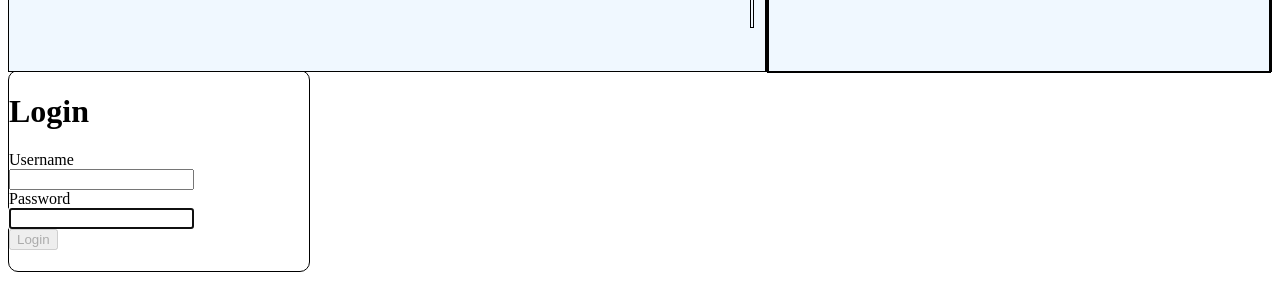
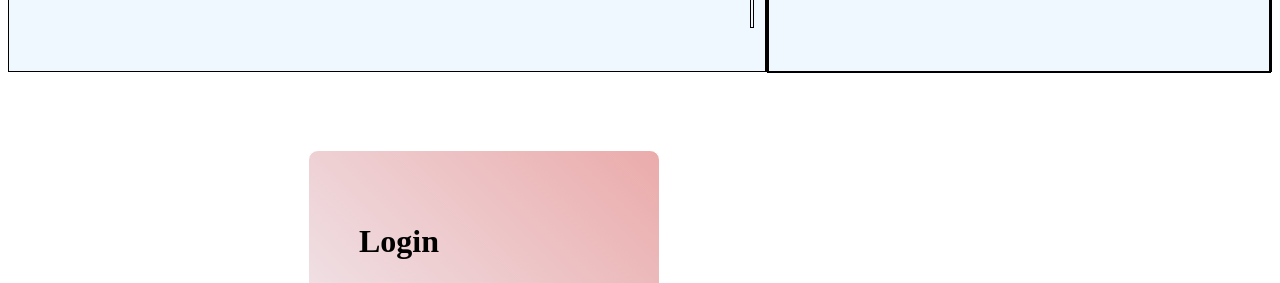
Before and after one commit to FrancisMingomba/thebank, a React (Create React App) app: page /login in a window 1280 px wide. Shown: the part 2517-2800 px from the top of the page. Built offline with nearby package versions, Linux system fonts and the light colour scheme.

Commit message:
Login form implementation

```diff
--- a/package.json
+++ b/package.json
@@ -6,6 +6,7 @@
     "@testing-library/jest-dom": "^5.17.0",
     "@testing-library/react": "^13.4.0",
     "@testing-library/user-event": "^13.5.0",
+    "bootstrap": "^5.0.1",
     "joi": "^17.13.3",
     "joi-browser": "^13.4.0",
     "react": "^18.3.1",
--- a/src/App.js
+++ b/src/App.js
@@ -16,7 +16,7 @@ class App extends Component {
         <main className="">
           <Routes>
 
-               <Route path="/login" Component={LoginForm  } />
+               <Route path="login" Component={LoginForm  } />
           </Routes>
         </main>
       </React.Fragment>
--- a/src/components/form.jsx
+++ /dev/null
@@ -1,83 +0,0 @@
-import Joi from 'joi-browser';
-import React, { Component } from 'react';
-import Input from './input';
-
-
-class Form extends Component {
-    state = {
-        data: {},
-        errors: {}
-     };
-
-validate = () => {
-    const options = { abortEarly: false };
-    const { error } = Joi.validate(this.state.data, this.schema, options);
-    if (!error) return null;
-
-    const errors = {};
-    for (let item of error.details) errors[item.path[0]] = item.message;
-    return errors;
-};
-
-validateProperty = ({name, value}) => {
-    const obj = { [name]: value };
-    const schema = { [name]: this.schema[name] };
-    const { error } = Joi.validate(obj, schema);
-    return error ? error.details[0].message : null;
-
-};
-
-handleSubmit = e => {
-    e.preventDefault();
-
-
-
-    const errors = this.validate();
-    this.setState({errors: errors || {} });
-    if (errors) return;
-
-    this.doSubmit();
-
-
-};
-
-handleChange = ({ currentTarget: input}) => {
-    const errors = { ...this.state.errors };
-    const errorMessage  = this.validateProperty(input);
-    if (errorMessage) errors[input.name] = errorMessage;
-    else delete errors[input.name];
-
-    const data = {...this.state.data};
-    data[input.name] = input.value;
-
-    this.setState({ data,errors });
-};
-renderButton(label) {
-
-    return(
-    <button
-     disabled={this.validate()} className="btn btn-primary">
-     {label}
-    </button>
-    );
-}
-
-renderInput(name, label,type='text') {
-    const { data, errors } = this.state;
-    return (
-        <Input
-        type={type}
-        name={name}
-        value={ data[name]}
-        label={label}
-        onChange={this.handleChange}
-        error={errors[name]}
-       />
-    );
-}
-
-
-
-}
-
-export default Form;
--- a/src/components/home.jsx
+++ b/src/components/home.jsx
@@ -16,9 +16,6 @@ import { ImLinkedin2 } from "react-icons/im";
 import { RiTwitterXFill } from "react-icons/ri";
 import IMAGE1 from "../images/image1.jpg";
 import { NavLink , Link } from  "react-router-dom";
-//import loginForm from "./loginForm";
-
-
 
 
 
@@ -27,12 +24,9 @@ class Home extends Component {
 
     render() {
 
-        const handleClick = () => {
-            console.log("login form");
-            <loginForm />
-
-
-        }
+   function Car() {
+    console.log("It works");
+   }
 
 
         return (
@@ -70,10 +64,11 @@ class Home extends Component {
                            </NavLink>
 
                                 <div>
+                                <button onClick={Car}> </button>
 
                                     <div className="grid"><p className="text_color">Login</p></div>
-                                    <botton onClick={handleClick}>
-                                    </botton>
+
+
                                 </div>
 
 
@@ -104,27 +99,27 @@ class Home extends Component {
                   <div className="component4">
                      <div className="container2_boxes">
                             < PiWalletDuotone  className="wallet" />
-                            <p class="container2_boxes_text">Checkin Acconut</p>
+                            <p className="container2_boxes_text">Checkin Acconut</p>
                        </div>
                        <div className="container2_boxes">
                             < PiCarDuotone  className="wallet" />
-                            <p class="container2_boxes_text">Auto Loans</p>
+                            <p className="container2_boxes_text">Auto Loans</p>
                         </div>
                         <div className="container2_boxes">
                             < PiHouseLineDuotone  className="wallet" />
-                            <p class="container2_boxes_text">Mortgage Loan</p>
+                            <p className="container2_boxes_text">Mortgage Loan</p>
                         </div>
                         <div className="container2_boxes">
                             < GiNetworkBars  className="wallet" />
-                            <p class="container2_boxes_text">Money Markets</p>
+                            <p className="container2_boxes_text">Money Markets</p>
                         </div>
                         <div className="container2_boxes">
                            <  PiIdentificationCardDuotone  className="wallet" />
-                          <p class="container2_boxes_text">Financial Education</p>
+                          <p className="container2_boxes_text">Financial Education</p>
                        </div>
                        <div className="container2_boxes">
                             <  PiChatCircleDotsDuotone className="wallet" />
-                           <p class="container2_boxes_text">Feedback</p>
+                           <p className="container2_boxes_text">Feedback</p>
                         </div>
                       </div >
                       <div className="component5">
--- a/src/components/input.jsx
+++ b/src/components/input.jsx
@@ -1,18 +1,22 @@
 import React from 'react';
-import "../css/input.css";
 
 
-const Input = ({ name, label, error, ...rest}) => {
+
+const Input = ({ name, label, value, onChange}) => {
     return (
-
-            <div className="form-group">
-                <label htmlFor={name}>{label}</label>
-                <input {...rest} name={name} autoFocus id={name}className="form-control"/>
-                {error && <div className="alert alert-danger">{error}</div>}
-            </div>
+        <div className="form-group ">
+            <label htmlFor={name}>{label}</label>
+            <input
+            value={value}
+            onChange={onChange}
+            id={name}
+            name={name}
+            type="text"
+            className="form-control"
+            />
+        </div>
+    );
+};
 
 
-     );
-};
-
-export default Input;
+export default Input
--- a/src/components/loginForm.jsx
+++ b/src/components/loginForm.jsx
@@ -1,57 +1,52 @@
-import React  from 'react';
-//import  useNavigate  from 'react-router-dom';
-//import  withNavigateHook  from '../withNavigateHook';
-import Joi from 'joi-browser';
-import Form from './form';
-import { login } from '../services/authService';
-import "../css/input.css";
+import React, { Component } from 'react';
+import "../css/loginForm.css";
+import Input from './input';
 
-class LoginForm extends Form{
+
+class LoginForm extends Component {
+
     state = {
-        data: {username: "", password: ""},
-        errors: {}
+        account: { username: "", password:""}
     };
 
-     schema = {
-        username: Joi.string().required().email().label("Username"),
-        password: Joi.string().required().min(5).label("Password")
-
+    handleSubumit = e => {
+        e.prenventDefault();
+        //call the server
+        console.log('Submit');
     };
 
-     doSubmit = async () =>{
-        try {
-            const { data } = this.state;
-            const  {data: jwt}  = await login(data.username, data.password);
-            localStorage.setItem( "token",JSON.stringify (jwt));
-           // window.location = "/logout";
-            window.location = "/francis";
+    handleChange = ({ currentTarget: input }) => {
 
+        const account = { ...this.state.account};
+        account[input.name] = input.value;
+        this.setState({ account });
+    };
+    render(){
+        const  { account } = this.state;
+        return (
+            <div className="auto-form-container">
+                <h1 className="login">Login </h1>
+                 <form className="form" onSubmit={this.handleSubmit}>
+                   <Input
+                     className="input"
+                     name="username"
+                     value={account.username}
+                     label="Username"
+                     onChange={this.handleChange}
 
-
-        } catch (ex) {
-            if (ex.response && ex.response.status === 400) {
-                const errors = {...this.state.errors};
-                errors.username = ex.response.data;
-                this.setState({ errors });
-            }
-        }
-     };
-
-    render() {
-        return (
-            <div className="frm-one">
-                       <div className="auto-form-container">
-                <h1 className="login">Login</h1>
-                <form className="form" onSubmit={this.handleSubmit} type="button">
-                    {this.renderInput("username", "Username")}
-                    {this.renderInput("password", "Password","password")}
-                    {this.renderButton("Login")}
+                    />
+                     <Input
+                     name="password"
+                     value={account.password}
+                     label="Password"
+                     onChange={this.handleChange}
+                   />
+                    <button className="btn btn-primary">Login</button>
                  </form>
              </div>
-            </div>
-
             );
         }
     }
 
-export default  LoginForm;
+
+export default LoginForm;
--- a/src/css/input.css
+++ b/src/css/input.css
@@ -1,14 +1,23 @@
 
 
 .form {
-    width: 200px;
-    height: 100px;
+    width: 160px;
+    height: 300px;
 
 
 }
-.frm-one {
+.form-one {
     width: 300px;
     height: 200px;
     border: 1px solid black;
     border-radius: 10px;
+    background-color: green;
+    padding: 30px;
+    margin: 20px;
+
+
 }
+.btn {
+    border: 1px solid black;
+    background-color: green;
+}
--- a/src/css/loginForm.css
+++ b/src/css/loginForm.css
@@ -0,0 +1,32 @@
+
+.loginn {
+    color: aquamarine;
+}
+.btn {
+    width: 100px;
+    height: 40px;
+    background-color: blue;
+
+}
+.input {
+    margin-left: 400px;
+
+}
+.auto-form-container {
+    background-image: linear-gradient(45deg, rgb(241, 241, 247), rgb(235, 171, 171));
+    padding: 50px;
+    margin-top: 80px;
+    margin-left: 300px;
+    border: 0.5px solid white;
+    border-radius: 10px;
+    height: 200px;
+    width: 250px;
+
+}
+.form-group {
+    margin-left: 80px;
+
+}
+.form-control {
+    margin-left: 40px;
+}
```
Also changed, not shown: 1 other file (tests, documents, lock files or other folders). Lines whose indentation alone changed are shown as unchanged.
